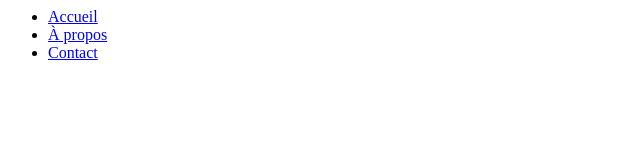
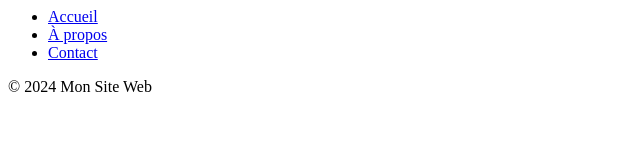
Before and after one commit to nawress4/revision-site-web, a plain HTML site: page index.html in a window 1280 px wide. Shown: the whole page, without its empty margins (0-640 px from the left). Drawn offline with Linux system fonts and the light colour scheme.

Commit message:
Ajout du pied de page.

```diff
--- a/index.html
+++ b/index.html
@@ -5,3 +5,6 @@
         <li><a href="#contact">Contact</a></li>
     </ul>
 </nav>
+<footer>
+    <p>© 2024 Mon Site Web</p>
+</footer>
```
